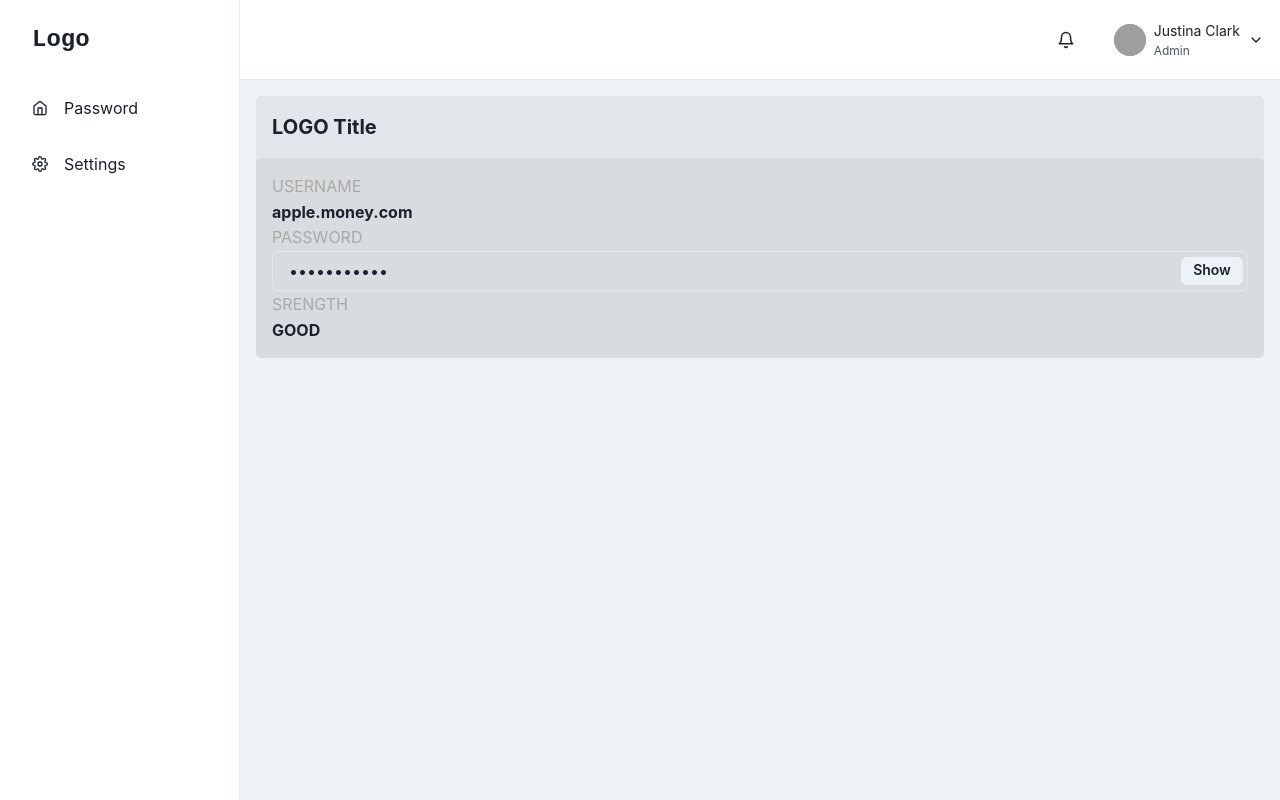
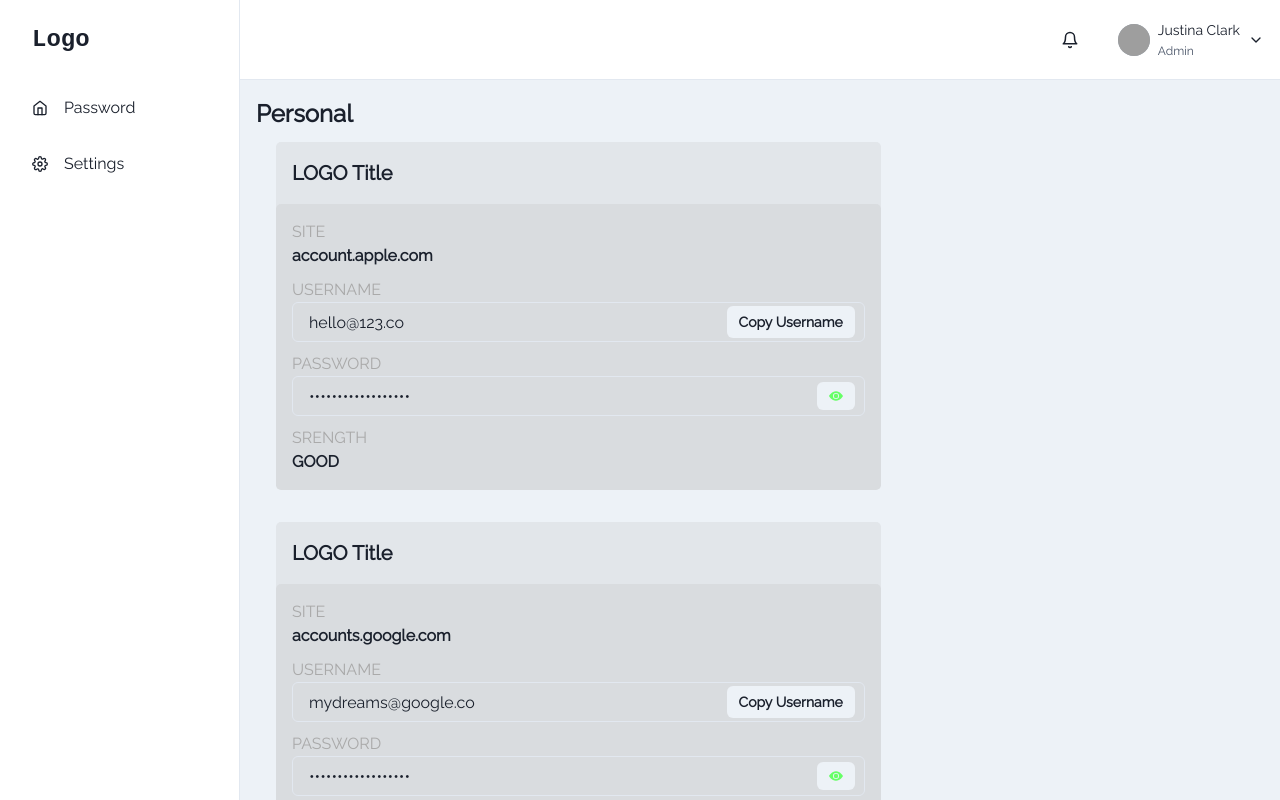
Before and after one commit to vidurkhanal/super-duper-couscous, a Next.js app in the folder client/: page /passwords in a window 1280 px wide. Shown: the top 800 px of the page. Built offline with nearby package versions, Linux system fonts and the light colour scheme; grey boxes are pictures that could not be loaded.

Commit message:
Passwords dashboard (#14)
* prettier config

* raleway and opensans added

* fonts added to the chakra theme

* few UX and security changes to passwords dashboard

* nav made sticky

* passwords dashboard some changes

```diff
--- /dev/null
+++ b/client/components/Home/MasterPasswordPopOver.tsx
@@ -0,0 +1,106 @@
+import {
+  Button,
+  FormControl,
+  FormHelperText,
+  FormLabel,
+  Input,
+  Modal,
+  ModalBody,
+  ModalCloseButton,
+  ModalContent,
+  ModalFooter,
+  ModalHeader,
+  ModalOverlay,
+  useDisclosure,
+  FormErrorMessage,
+} from "@chakra-ui/react";
+import { useState } from "react";
+import { BsFillEyeFill } from "react-icons/bs";
+interface MasterPasswordPopOverProps {
+  passwordUnlockerFn: () => void;
+}
+
+export const MasterPasswordPopOver: React.FC<MasterPasswordPopOverProps> = ({
+  passwordUnlockerFn,
+}) => {
+  const { isOpen, onOpen, onClose } = useDisclosure();
+  const [masterPIN, setMasterPIN] = useState<"" | number>(null);
+  const [formErr, setFormErr] = useState<null | string>(null);
+  const masterPINChecker = (e) => {
+    e.preventDefault();
+    if (masterPIN === 1234) {
+      passwordUnlockerFn();
+      onClose();
+    } else {
+      setFormErr("You Entered The Wrong Master PIN, Try Again!!");
+      setMasterPIN("");
+    }
+  };
+
+  return (
+    <>
+      <>
+        <BsFillEyeFill color="#66ff66" onClick={onOpen} />
+      </>
+      <Modal
+        isOpen={isOpen}
+        onClose={() => {
+          setMasterPIN(null);
+          setFormErr(null);
+          onClose();
+        }}
+      >
+        <ModalOverlay />
+        <ModalContent>
+          <form>
+            <ModalHeader>Unlock Your Vault</ModalHeader>
+            <ModalCloseButton />
+            <ModalBody>
+              <FormControl id="email" isInvalid={!!formErr}>
+                <FormLabel>Enter Your Master PIN To Open The Vault</FormLabel>
+                <Input
+                  autoFocus
+                  inputMode="numeric"
+                  value={masterPIN}
+                  onChange={(e) => {
+                    const foo = e.target.value;
+                    if (foo.length > 8) {
+                      setMasterPIN("");
+                      setFormErr(
+                        "Master PIN too long. Please enter carefully."
+                      );
+                      return;
+                    } else {
+                      const foo_asc = foo.charCodeAt(foo.length - 1);
+                      if (foo_asc >= 48 && foo_asc <= 57) {
+                        setMasterPIN(+foo);
+                      }
+                    }
+                  }}
+                />
+                {formErr && <FormErrorMessage>{formErr}</FormErrorMessage>}
+                <FormHelperText cursor="pointer">
+                  Forgot your master PIN !?
+                </FormHelperText>
+              </FormControl>
+            </ModalBody>
+
+            <ModalFooter>
+              <Button
+                colorScheme="blue"
+                mr={3}
+                onClick={masterPINChecker}
+                type="submit"
+              >
+                Open
+              </Button>
+              <Button variant="ghost" onClick={onClose}>
+                I Don't Wanna Open Vault
+              </Button>
+            </ModalFooter>
+          </form>
+        </ModalContent>
+      </Modal>
+    </>
+  );
+};
--- a/client/components/Home/MobileNav.tsx
+++ b/client/components/Home/MobileNav.tsx
@@ -31,6 +31,9 @@ export const MobileNav = ({ onOpen, ...rest }: MobileProps) => {
       borderBottomColor={useColorModeValue("gray.200", "gray.700")}
       justifyContent={{ base: "space-between", md: "flex-end" }}
       {...rest}
+      position="sticky"
+      top="0"
+      zIndex="100"
     >
       <IconButton
         display={{ base: "flex", md: "none" }}
--- a/client/components/Home/Password.tsx
+++ b/client/components/Home/Password.tsx
@@ -1,30 +1,42 @@
 import {
+  Box,
+  Button,
   Flex,
-  Text,
   Input,
   InputGroup,
   InputRightElement,
-  Button,
+  Text,
+  useClipboard,
 } from "@chakra-ui/react";
-import { useState } from "react";
+import { useEffect, useState } from "react";
+import { BsFillEyeSlashFill } from "react-icons/bs";
+import { MasterPasswordPopOver } from "../../components/Home/MasterPasswordPopOver";
+import { PassObj } from "../../types";
 
-type PassObj = {
-  username: string;
-  password: string;
-  strength: string;
+interface IPassword {
+  pass: PassObj;
+}
+
+export const Password: React.FC<IPassword> = ({ pass }) => {
+  const [show, setShow] = useState<boolean>(false);
+  const { hasCopied: copyEmail, onCopy: onCopyEmail } = useClipboard(
+    pass.username
+  );
+  const { hasCopied: copyPassword, onCopy: onCopyPassword } = useClipboard(
+    pass.password
+  );
+
+  const unlockPassword = () => {
+    setShow(!show);
   };
 
-export const Password = () => {
-  const [show, setShow] = useState<boolean>(false);
-  const pass: PassObj = {
-    username: "apple.money.com",
-    password: "password123",
-    strength: "GOOD",
-  };
-
-  const handleClick = () => {
-    setShow(!show);
-  };
+  useEffect(() => {
+    if (show) {
+      setTimeout(() => {
+        setShow(false);
+      }, 5000);
+    }
+  }, [show]);
 
   return (
     <Flex
@@ -34,6 +46,8 @@ export const Password = () => {
       direction="column"
       alignItems="baseline"
       borderRadius="5px"
+      width={{ sm: "100%", md: "90%", lg: "60%" }}
+      marginLeft={{ base: "0", md: "20px" }}
     >
       <Text p="1rem" fontSize="20px" fontWeight="bold" mr="1rem">
         LOGO Title
@@ -47,22 +61,65 @@ export const Password = () => {
         justifyContent="space-between"
         borderRadius="5px"
       >
+        <Box mb="10px">
+          <Text color="darkgray">SITE</Text>
+          <Text fontWeight="bold">{pass.site}</Text>
+        </Box>
+        <Box mb="10px">
           <Text color="darkgray">USERNAME</Text>
-        <Text fontWeight="bold">{pass.username}</Text>
+          <InputGroup>
+            <Input value={pass.username} readOnly cursor="pointer" />
+            <InputRightElement width="fit-content" p="10px">
+              <Button
+                size="sm"
+                outlineColor="transparent"
+                _focus={{}}
+                _active={{}}
+                _hover={{}}
+                onClick={onCopyEmail}
+              >
+                {!copyEmail ? "Copy Username" : "Username Copied"}
+              </Button>
+            </InputRightElement>
+          </InputGroup>
+        </Box>
+        <Box mb="10px">
           <Text color="darkgray">PASSWORD</Text>
           <InputGroup>
             <Input
               pr="4.5rem"
               type={show ? "text" : "password"}
-            value={pass.password}
+              value={show ? pass.password : "Nice Try Hot Shot."}
               readOnly
+              cursor="not-allowed"
             />
-          <InputRightElement width="4.5rem">
-            <Button h="1.75rem" size="sm" onClick={handleClick}>
-              {show ? "Hide" : "Show"}
+            <InputRightElement width="fit-content" p="10px">
+              <Button
+                h="1.75rem"
+                size="sm"
+                outlineColor="transparent"
+                _focus={{}}
+                _active={{}}
+                _hover={{}}
+                onClick={() => {
+                  if (show) {
+                    onCopyPassword();
+                  }
+                }}
+              >
+                {show ? (
+                  !copyPassword ? (
+                    "Copy Password"
+                  ) : (
+                    "Password Copied"
+                  )
+                ) : (
+                  <MasterPasswordPopOver passwordUnlockerFn={unlockPassword} />
+                )}
               </Button>
             </InputRightElement>
           </InputGroup>
+        </Box>
         <Text color="darkgray">SRENGTH</Text>
         <Text fontWeight="bold">{pass.strength}</Text>
       </Flex>
--- a/client/package.json
+++ b/client/package.json
@@ -12,6 +12,8 @@
     "@chakra-ui/react": "^1.6.4",
     "@emotion/react": "^11",
     "@emotion/styled": "^11",
+    "@fontsource/open-sans": "^4.5.0",
+    "@fontsource/raleway": "^4.5.0",
     "@tryghost/content-api": "^1.5.10",
     "framer-motion": "^4",
     "next": "11.0.1",
--- a/client/pages/_app.tsx
+++ b/client/pages/_app.tsx
@@ -1,6 +1,8 @@
 import { ChakraProvider, CSSReset } from "@chakra-ui/react";
 import Head from "next/head";
 import theme from "../utils/theme";
+import "@fontsource/raleway/400.css";
+import "@fontsource/open-sans/700.css";
 
 function MyApp({ Component, pageProps }) {
   return (
--- a/client/pages/passwords.tsx
+++ b/client/pages/passwords.tsx
@@ -1,11 +1,77 @@
+import { Box, Text } from "@chakra-ui/react";
+import { Password } from "../components/Home/Password";
 import { Wrapper } from "../components/Home/Wrapper";
-import { Password } from "../components/Home/Password";
+import { sample_server_res } from "../types";
 
 const PasswordPage = () => {
+  const server_res: sample_server_res = {
+    data: [
+      {
+        category: "personal",
+        passwords: [
+          {
+            site: "account.apple.com",
+            username: "hello@123.co",
+            password: "password123",
+            strength: "GOOD",
+          },
+          {
+            site: "accounts.google.com",
+            username: "mydreams@google.co",
+            password: "Quit Dreaming And Get To Work",
+            strength: "GOOD",
+          },
+        ],
+      },
+      {
+        category: "payment and banking",
+        passwords: [
+          {
+            site: "apple.money.com",
+            username: "hello@123.co",
+            password: "password123",
+            strength: "GOOD",
+          },
+        ],
+      },
+
+      {
+        category: "business",
+        passwords: [
+          {
+            site: "yahoo.finance.com",
+            username: "mybusinessemail@domain.com",
+            password: "password123",
+            strength: "GOOD",
+          },
+        ],
+      },
+    ],
+  };
   return (
-    <Wrapper>
-      <Password />
-    </Wrapper>
+    <Box>
+      <Wrapper>
+        {server_res.data.map((item, index) => {
+          return (
+            <Box key={index}>
+              <Text
+                textTransform="capitalize"
+                fontSize="2xl"
+                mb="10px"
+                as="h1"
+                fontWeight="600"
+              >
+                {item.category}
+              </Text>
+              {item.passwords.map((item, index) => {
+                return <Password pass={item} key={index} />;
+              })}
+            </Box>
+          );
+        })}
+        {/* <Password /> */}
+      </Wrapper>
+    </Box>
   );
 };
 
--- a/client/styles/globals.css
+++ b/client/styles/globals.css
@@ -1,9 +1,11 @@
+@import url("https://fonts.googleapis.com/css2?family=Raleway:wght@100;300;400;600;700;800&display=swap");
+
 html,
 body {
   padding: 0;
   margin: 0;
-  font-family: -apple-system, BlinkMacSystemFont, Segoe UI, Roboto, Oxygen,
-    Ubuntu, Cantarell, Fira Sans, Droid Sans, Helvetica Neue, sans-serif;
+  font-family: "Raleway", -apple-system, BlinkMacSystemFont, Segoe UI, Roboto,
+    Oxygen, Ubuntu, Cantarell, Fira Sans, Droid Sans, Helvetica Neue, sans-serif;
 }
 
 *,
@@ -12,4 +14,6 @@ body {
   box-sizing: border-box;
   margin: 0;
   padding: 0;
+  font-family: "Raleway", -apple-system, BlinkMacSystemFont, Segoe UI, Roboto,
+    Oxygen, Ubuntu, Cantarell, Fira Sans, Droid Sans, Helvetica Neue, sans-serif;
 }
--- a/client/utils/theme.ts
+++ b/client/utils/theme.ts
@@ -10,6 +10,12 @@ const config: ThemeConfig = {
 };
 
 // 3. extend the theme
-const theme = extendTheme({ config });
+const theme = extendTheme({
+  config,
+  fonts: {
+    heading: "Open Sans",
+    body: "Raleway",
+  },
+});
 
 export default theme;
```
Also changed, not shown: client/types.ts (+22 -0 lines), 2 other files (tests, documents, lock files or other folders). Lines whose indentation alone changed are shown as unchanged.
